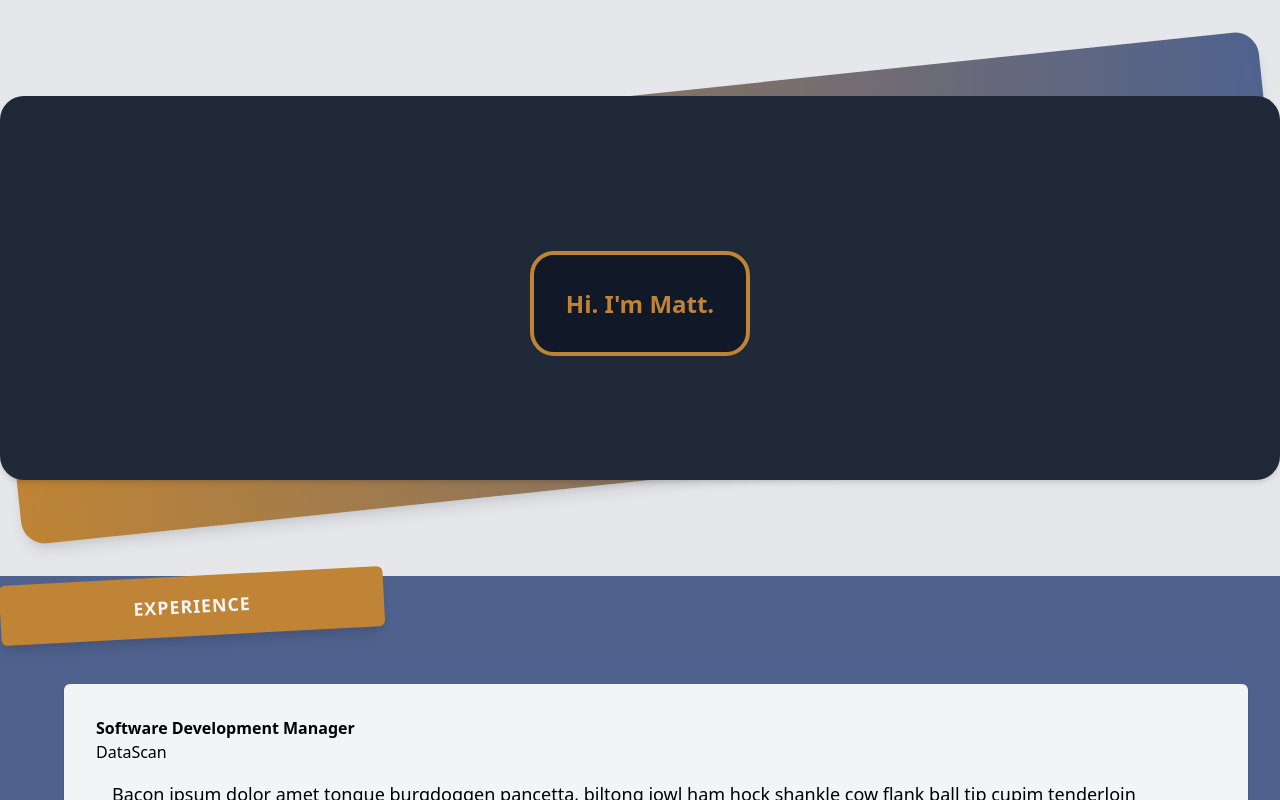
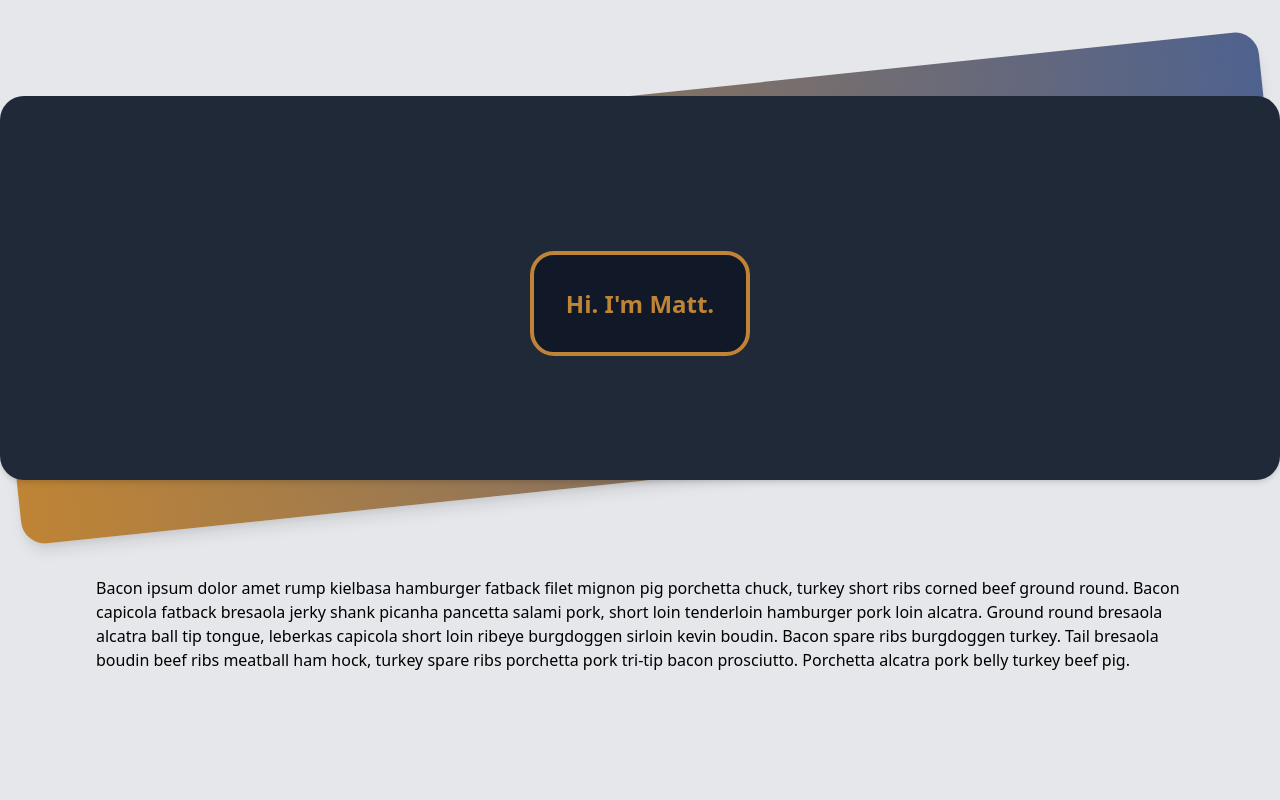
Before and after one commit to mtgibbs/mtgibbs.xyz, an Angular app: page / in a window 1280 px wide. Built offline with nearby package versions, Linux system fonts and the light colour scheme; no server answers; some icons are missing; what @tailwindcss/typography would draw is missing.

Commit message:
Add lorem text placeholder

```diff
--- a/src/app/app.component.ts
+++ b/src/app/app.component.ts
@@ -9,6 +9,9 @@ import { EXPERIENCE, ICON_OPTIONS } from 'src/data';
     <main class="max-h-screen overflow-y-scroll">
       <section class="w-full h-full py-24 bg-gray-200">
         <mtg-code-hero [titleText]="codeHeroLabelText"></mtg-code-hero>
+        <p class="container mx-auto py-16 pt-24 px-24">
+          Bacon ipsum dolor amet rump kielbasa hamburger fatback filet mignon pig porchetta chuck, turkey short ribs corned beef ground round. Bacon capicola fatback bresaola jerky shank picanha pancetta salami pork, short loin tenderloin hamburger pork loin alcatra. Ground round bresaola alcatra ball tip tongue, leberkas capicola short loin ribeye burgdoggen sirloin kevin boudin. Bacon spare ribs burgdoggen turkey. Tail bresaola boudin beef ribs meatball ham hock, turkey spare ribs porchetta pork tri-tip bacon prosciutto. Porchetta alcatra pork belly turkey beef pig.
+        </p>
       </section>
       <section class="w-full h-full py-24 bg-indigo-light">
         <mtg-section-title title="Experience"></mtg-section-title>
```
